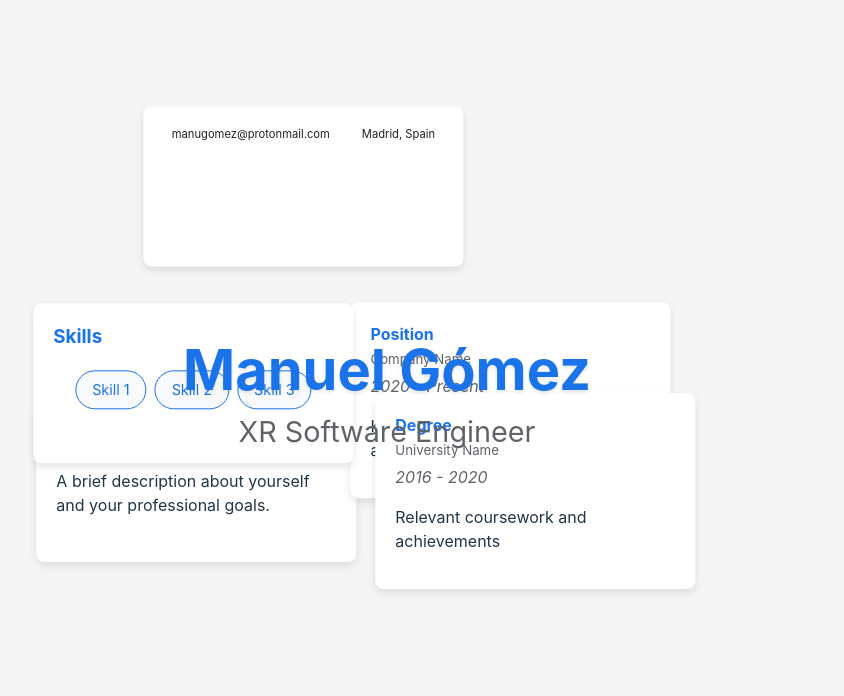
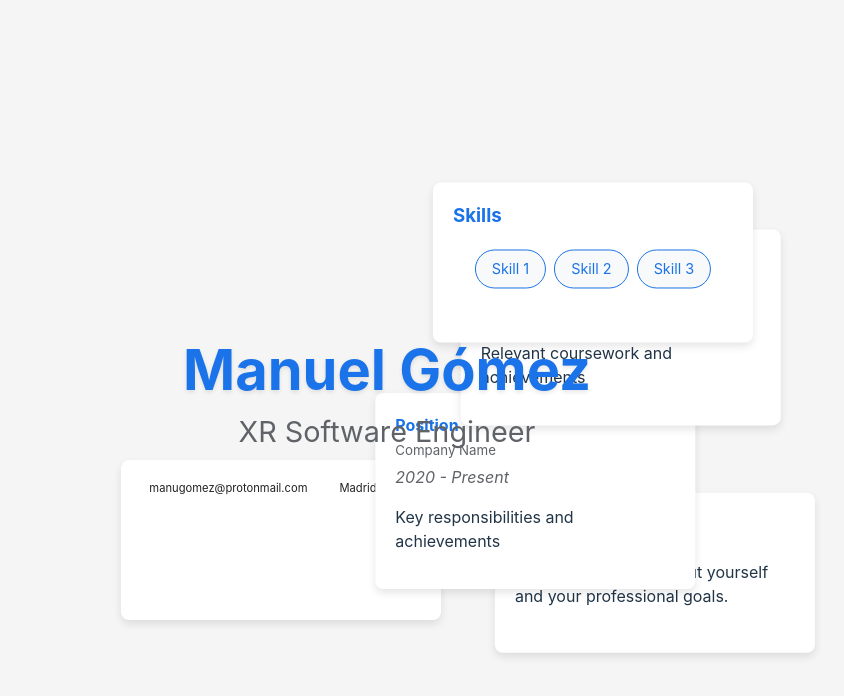
Before and after one commit to manugomez95/manueljgomez.com, a React (Vite) app: page / in a window 1280 px wide. Shown: the top 696 px of the page, without its empty margins (253-1097 px from the left). Built offline with nearby package versions, Linux system fonts and the light colour scheme.

Commit message:
More random initial directions. still can be improved

```diff
--- a/src/App.jsx
+++ b/src/App.jsx
@@ -1,6 +1,7 @@
 import { useState } from 'react'
 import { motion, useAnimationControls } from 'framer-motion'
 import './App.css'
+import { b } from 'framer-motion/m';
 
 function App() {
   const [isOrganized, setIsOrganized] = useState(false);
@@ -80,6 +81,7 @@ function App() {
     const angle = (index / 5) * 2 * Math.PI; // distribute cards in a circle (5 is approx number of cards)
     const startX = centerX + radius * Math.cos(angle);
     const startY = centerY + radius * Math.sin(angle);
+    const randomBoolean = Math.random() < 0.5;
 
     return (
       <motion.div
@@ -109,8 +111,8 @@ function App() {
             }
           } :
           {
-            x: [startX, boundaries.right, 0],
-            y: [startY, boundaries.bottom, 0],
+            x: [startX, randomBoolean ? boundaries.right : boundaries.left, randomBoolean ? boundaries.left : boundaries.right],
+            y: [startY, randomBoolean ? boundaries.bottom : boundaries.top, randomBoolean ? boundaries.top : boundaries.bottom],
             rotate: 0,
             transition: {
               x: {
```
